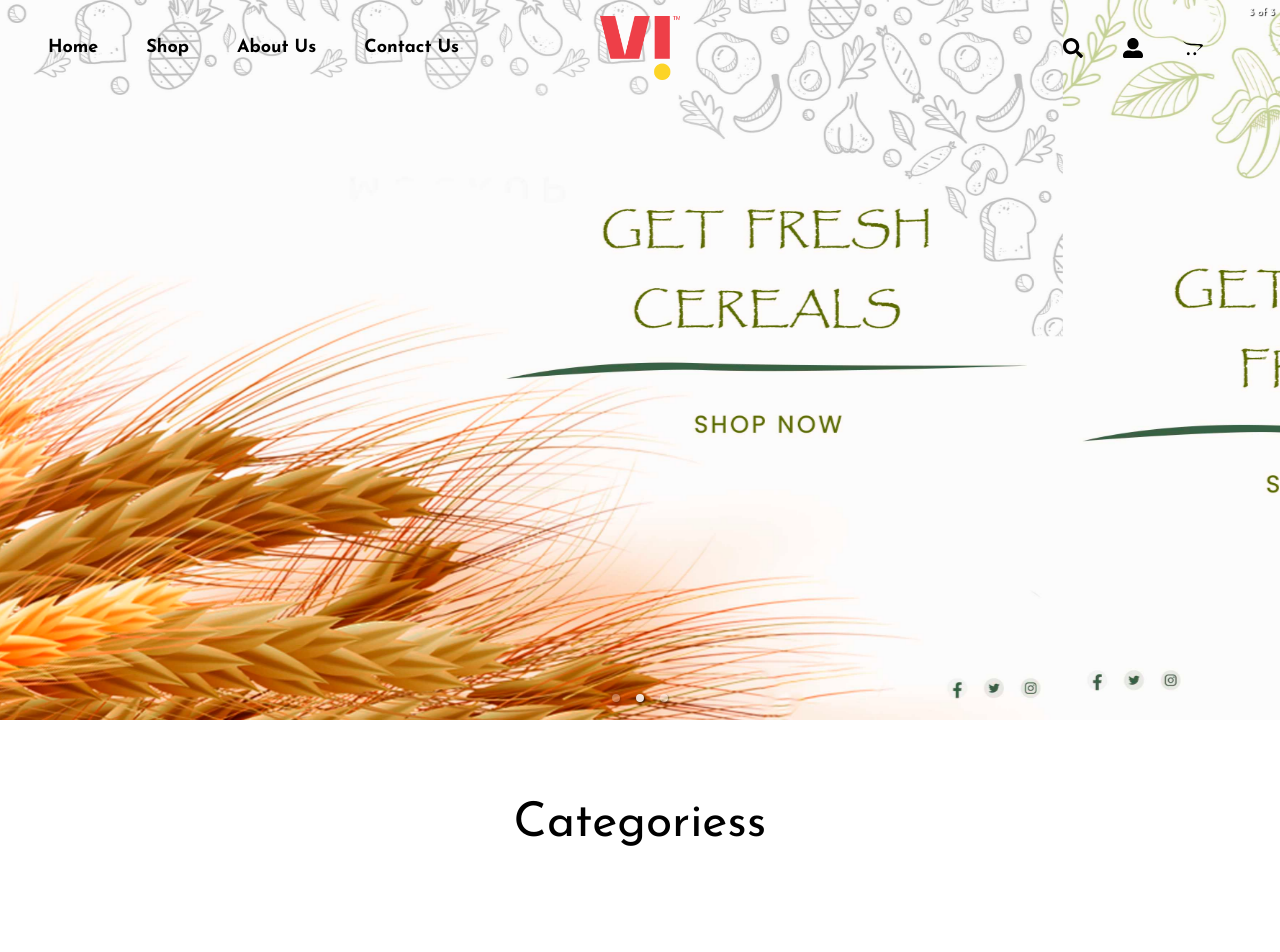
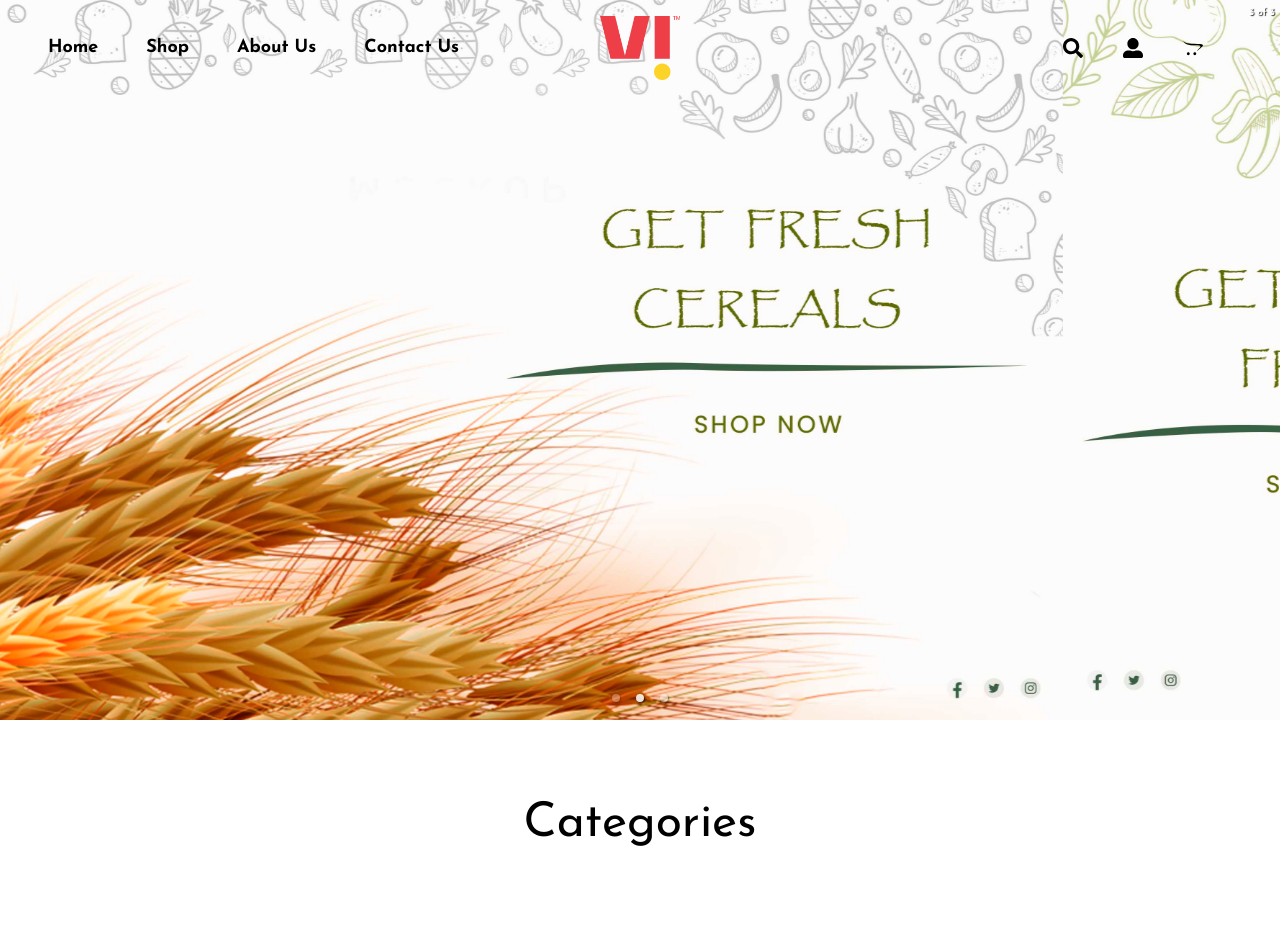
Before and after one commit to senjutimaiti/college-street, a React (Create React App) app: page / in a window 1280 px wide. Shown: the top 952 px of the page. Built offline with nearby package versions, Linux system fonts and the light colour scheme.

Commit message:
categories

```diff
--- a/src/components/Categories.jsx
+++ b/src/components/Categories.jsx
@@ -35,7 +35,7 @@ const Categories = () => {
   return (
     <>
       <div className=" flex justify-center items-center m-20">
-        <h3 className=" text-5xl">Categoriess</h3>
+        <h3 className=" text-5xl">Categories</h3>
       </div>
       <div className=" grid grid-cols-2 md:grid-cols-3 lg:grid-cols-4 gap-x-5 gap-y-2 justify-items-center ml-5 mr-5">
         {categories.map((category, i) => {
```
Also changed, not shown: 1 other file (tests, documents, lock files or other folders).
